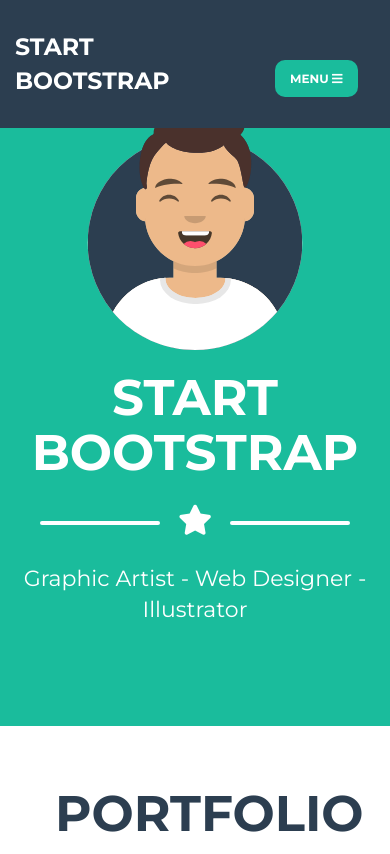
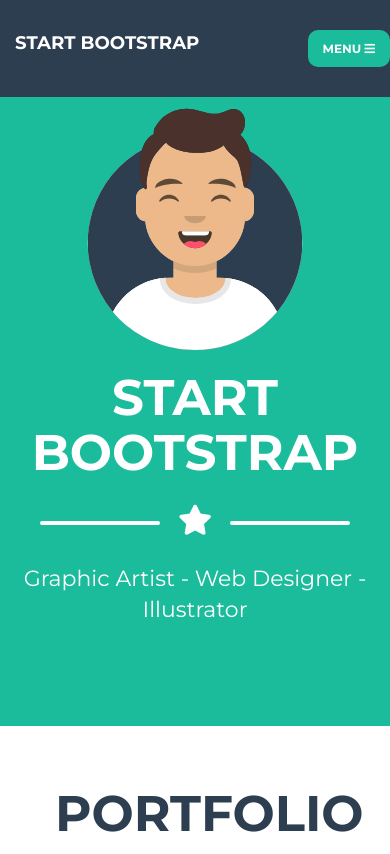
Before and after one commit to matassoli/html-css-bootstrap-freelancer, a plain HTML site: page index.html in a window 390 px wide. Shown: the top 854 px of the page. Drawn offline with nearby package versions, Linux system fonts and the light colour scheme.

Commit message:
header menu button fix

```diff
--- a/css/master.css
+++ b/css/master.css
@@ -18,6 +18,7 @@ body {
   font-size: 1.3em;
   font-weight: 700;
   vertical-align: middle;
+  white-space: nowrap;
 }
 
 .navibar a {
@@ -38,6 +39,8 @@ body {
   text-transform: uppercase;
   font-weight: bold;
   border: none;
+  float: left;
+  line-height: inherit;
 }
 
 header {
@@ -134,9 +137,12 @@ section {
   font-size: 18px;
 }
 
+#about .btn {
+  margin-top: 30px;
+}
+
 .btn {
   padding: 15px 25px;
-  margin-top: 30px;
   background-color: #1abc9c;
   border: 2px solid #FFF;
   font-size: 20px;
@@ -189,7 +195,6 @@ h4 {
 }
 
 .socials i {
-  vertical-align: middle;
   position: absolute;
   top: 50%;
   left: 50%;
@@ -212,6 +217,14 @@ h4 {
   padding: 20px 0;
 }
 
+
+@media (max-width: 768px) {
+  .navibar {
+    font-size: 1em;
+    transition: font-size 0.3s;
+  }
+}
+
 @media (min-width: 992px) {
   .navibar {
     font-size: 1.75em;
--- a/index.html
+++ b/index.html
@@ -14,6 +14,7 @@
 </head>
 
 <body>
+
   <div class="navibar">
     <nav class="container">
       <div class="row">
@@ -25,8 +26,8 @@
           <a href="#about">About</a>
           <a href="#contact">Contact</a>
         </div>
-        <div class="col-xs-offset-2 col-xs-1">
-          <button class="btn hidden-md hidden-lg" id="button__menu">Menu <i class="fas fa-bars"></i></button>
+        <div class="col-xs-offset-3 col-xs-2 hidden-md hidden-lg">
+          <button class="btn" id="button__menu">Menu <i class="fas fa-bars"></i></button>
         </div>
       </div>
     </nav>
```
